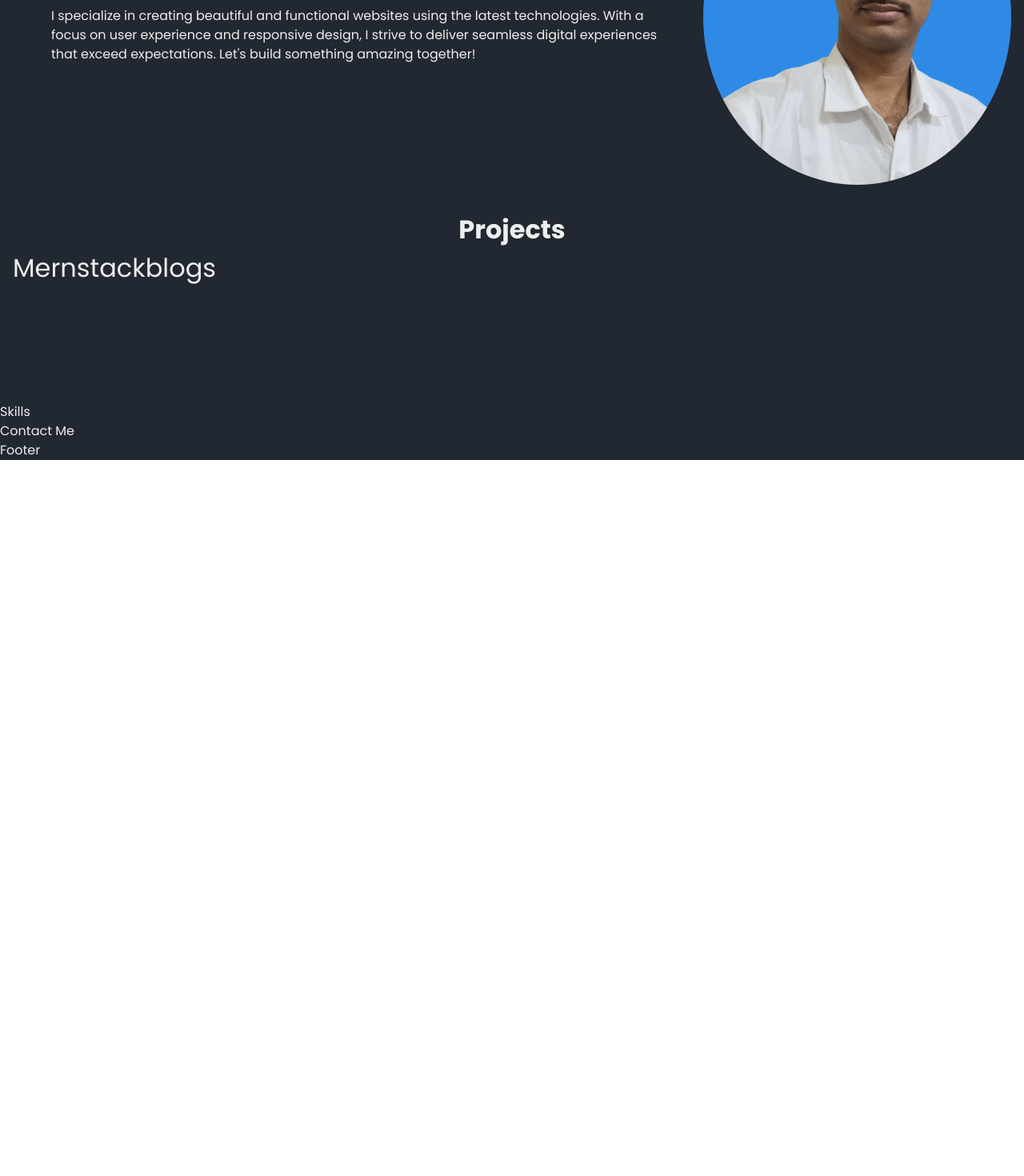
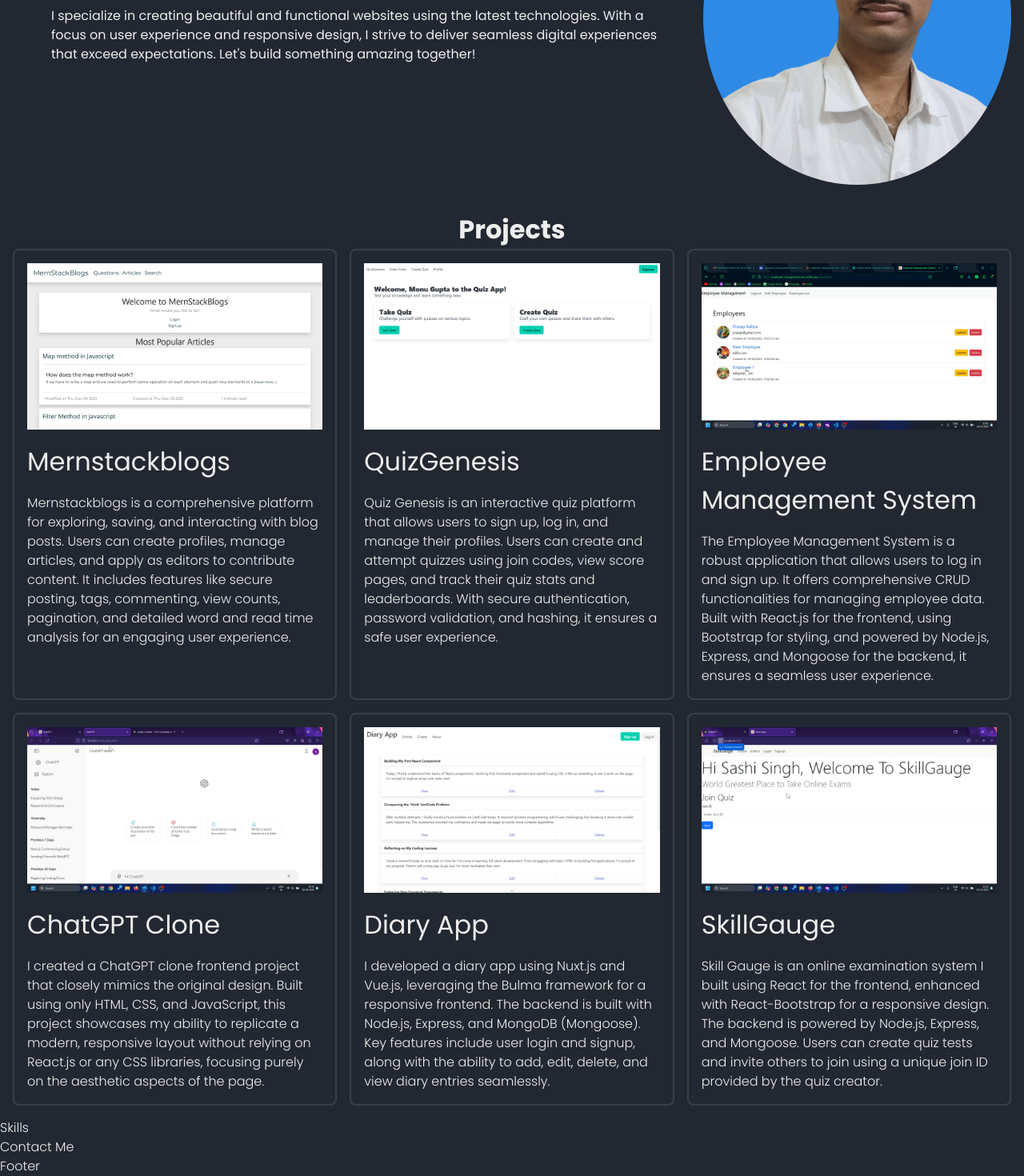
Before and after one commit to pkkrsingh877/Portfolio, a React (Vite) app: page / in a window 1280 px wide. Shown: the part 316-1786 px from the top of the page at 80% size. Before the commit the page ends 891 px from the top, so only its background shows below. Built offline with nearby package versions, Linux system fonts and the light colour scheme.

Commit message:
Projects Section Done, 6 Projects Added

```diff
--- a/src/App.jsx
+++ b/src/App.jsx
@@ -4,7 +4,7 @@ import Footer from './components/Footer';
 
 const App = () => {
   return (
-    <div className='flex flex-col bg-primary text-light font-poppins text-small'>
+    <div className='flex flex-col bg-primary text-light font-poppins text-small font-light'>
       <Header />
       <Main />
       <Footer />
--- a/src/components/Header.jsx
+++ b/src/components/Header.jsx
@@ -4,9 +4,9 @@ const Header = () => {
             <img src="/images/logos/dark.png" alt="dark Logo" className="w-[5rem]" />
             <div className="flex flex-row justify-around items-center gap-4 pr-4">
                 <a href="/" className="hover:text-accent">Home</a>
-                <a href="/projects" className="hover:text-accent">Projects</a>
-                <a href="/skills" className="hover:text-accent">Skills</a>
-                <a href="/contact" className="hover:text-accent">Contact Me</a>
+                <a href="#projects" className="hover:text-accent">Projects</a>
+                <a href="#skills" className="hover:text-accent">Skills</a>
+                <a href="#contact" className="hover:text-accent">Contact Me</a>
             </div>
         </nav>
     );
--- a/src/components/sections/Projects.jsx
+++ b/src/components/sections/Projects.jsx
@@ -1,16 +1,38 @@
 const Projects = () => {
     return (
-        <section className="flex flex-col p-4">
+        <section className="flex flex-col p-4" id="projects">
             <h1 className="font-bold text-large text-center">Projects</h1>
             <div className="grid grid-cols-3 gap-4">
-                <div className="h-[5rem] w-full">
-                    <h3 className="text-large">Mernstackblogs</h3>
+                <div className="w-full border-2 border-solid border-secondary rounded-lg">
+                    <img src="./images/projects/Mernstackblogs.png" alt="Mernstackblogs Image" className=" p-4" />
+                    <h3 className="text-large font-normal px-4">Mernstackblogs</h3>
+                    <p className="p-4">Mernstackblogs is a comprehensive platform for exploring, saving, and interacting with blog posts. Users can create profiles, manage articles, and apply as editors to contribute content. It includes features like secure posting, tags, commenting, view counts, pagination, and detailed word and read time analysis for an engaging user experience.</p>
                 </div>
-                <div className="h-[5rem] w-full"></div>
-                <div className="h-[5rem] w-full"></div>
-                <div className="h-[5rem] w-full"></div>
-                <div className="h-[5rem] w-full"></div>
-                <div className="h-[5rem] w-full"></div>
+                <div className="w-full border-2 border-solid border-secondary rounded-lg">
+                    <img src="./images/projects/QuizGenesis.png" alt="QuizGenesis Image" className=" p-4" />
+                    <h3 className="text-large font-normal px-4">QuizGenesis</h3>
+                    <p className="p-4">Quiz Genesis is an interactive quiz platform that allows users to sign up, log in, and manage their profiles. Users can create and attempt quizzes using join codes, view score pages, and track their quiz stats and leaderboards. With secure authentication, password validation, and hashing, it ensures a safe user experience.</p>
+                </div>
+                <div className="w-full border-2 border-solid border-secondary rounded-lg">
+                    <img src="./images/projects/Employee Management System.png" alt="Employee Management System Image" className=" p-4" />
+                    <h3 className="text-large font-normal px-4">Employee Management System</h3>
+                    <p className="p-4">The Employee Management System is a robust application that allows users to log in and sign up. It offers comprehensive CRUD functionalities for managing employee data. Built with React.js for the frontend, using Bootstrap for styling, and powered by Node.js, Express, and Mongoose for the backend, it ensures a seamless user experience.</p>
+                </div>
+                <div className="w-full border-2 border-solid border-secondary rounded-lg">
+                    <img src="./images/projects/ChatGPT Clone.png" alt="ChatGPT Clone Image" className=" p-4" />
+                    <h3 className="text-large font-normal px-4">ChatGPT Clone</h3>
+                    <p className="p-4">I created a ChatGPT clone frontend project that closely mimics the original design. Built using only HTML, CSS, and JavaScript, this project showcases my ability to replicate a modern, responsive layout without relying on React.js or any CSS libraries, focusing purely on the aesthetic aspects of the page.</p>
+                </div>
+                <div className="w-full border-2 border-solid border-secondary rounded-lg">
+                    <img src="./images/projects/Diary App.png" alt="Diary App Image" className=" p-4" />
+                    <h3 className="text-large font-normal px-4">Diary App</h3>
+                    <p className="p-4">I developed a diary app using Nuxt.js and Vue.js, leveraging the Bulma framework for a responsive frontend. The backend is built with Node.js, Express, and MongoDB (Mongoose). Key features include user login and signup, along with the ability to add, edit, delete, and view diary entries seamlessly.</p>
+                </div>
+                <div className="w-full border-2 border-solid border-secondary rounded-lg">
+                    <img src="./images/projects/SkillGauge.png" alt="SkillGauge Image" className=" p-4" />
+                    <h3 className="text-large font-normal px-4">SkillGauge</h3>
+                    <p className="p-4">Skill Gauge is an online examination system I built using React for the frontend, enhanced with React-Bootstrap for a responsive design. The backend is powered by Node.js, Express, and Mongoose. Users can create quiz tests and invite others to join using a unique join ID provided by the quiz creator.</p>
+                </div>
             </div>
         </section>
     );
--- a/src/output.css
+++ b/src/output.css
@@ -554,18 +554,6 @@ video {
   display: none;
 }
 
-.absolute {
-  position: absolute;
-}
-
-.relative {
-  position: relative;
-}
-
-.inset-0 {
-  inset: 0px;
-}
-
 .flex {
   display: flex;
 }
@@ -574,52 +562,12 @@ video {
   display: grid;
 }
 
-.h-20 {
-  height: 5rem;
-}
-
-.h-\[10rem\] {
-  height: 10rem;
-}
-
-.h-\[50rem\] {
-  height: 50rem;
-}
-
-.h-\[40rem\] {
-  height: 40rem;
-}
-
-.h-\[5rem\] {
-  height: 5rem;
-}
-
 .w-\[100\%\] {
   width: 100%;
 }
 
 .w-\[5rem\] {
   width: 5rem;
-}
-
-.w-20 {
-  width: 5rem;
-}
-
-.w-\[10rem\] {
-  width: 10rem;
-}
-
-.w-\[50rem\] {
-  width: 50rem;
-}
-
-.w-\[40rem\] {
-  width: 40rem;
-}
-
-.w-\[20rem\] {
-  width: 20rem;
 }
 
 .w-full {
@@ -642,10 +590,6 @@ video {
   align-items: center;
 }
 
-.justify-center {
-  justify-content: center;
-}
-
 .justify-between {
   justify-content: space-between;
 }
@@ -666,19 +610,43 @@ video {
   border-radius: 50%;
 }
 
-.bg-black {
-  --tw-bg-opacity: 1;
-  background-color: rgb(0 0 0 / var(--tw-bg-opacity));
+.rounded {
+  border-radius: 0.5rem;
+}
+
+.rounded-md {
+  border-radius: 0.375rem;
+}
+
+.rounded-3xl {
+  border-radius: 1.5rem;
+}
+
+.rounded-lg {
+  border-radius: 0.5rem;
+}
+
+.border-2 {
+  border-width: 2px;
+}
+
+.border-solid {
+  border-style: solid;
+}
+
+.border-accent {
+  --tw-border-opacity: 1;
+  border-color: rgb(0 173 181 / var(--tw-border-opacity));
+}
+
+.border-secondary {
+  --tw-border-opacity: 1;
+  border-color: rgb(57 62 70 / var(--tw-border-opacity));
 }
 
 .bg-primary {
   --tw-bg-opacity: 1;
   background-color: rgb(34 40 49 / var(--tw-bg-opacity));
-}
-
-.bg-emerald-500 {
-  --tw-bg-opacity: 1;
-  background-color: rgb(16 185 129 / var(--tw-bg-opacity));
 }
 
 .p-12 {
@@ -693,8 +661,17 @@ video {
   padding: 1rem;
 }
 
+.px-4 {
+  padding-left: 1rem;
+  padding-right: 1rem;
+}
+
 .pr-4 {
   padding-right: 1rem;
+}
+
+.pb-4 {
+  padding-bottom: 1rem;
 }
 
 .text-center {
@@ -721,6 +698,10 @@ video {
   font-size: 1rem;
 }
 
+.font-bold {
+  font-weight: 700;
+}
+
 .font-extrabold {
   font-weight: 800;
 }
@@ -733,27 +714,9 @@ video {
   font-weight: 400;
 }
 
-.font-bold {
-  font-weight: 700;
-}
-
 .text-light {
   --tw-text-opacity: 1;
   color: rgb(238 238 238 / var(--tw-text-opacity));
-}
-
-.opacity-0 {
-  opacity: 0;
-}
-
-.transition-opacity {
-  transition-property: opacity;
-  transition-timing-function: cubic-bezier(0.4, 0, 0.2, 1);
-  transition-duration: 150ms;
-}
-
-.duration-300 {
-  transition-duration: 300ms;
 }
 
 * {
@@ -775,7 +738,3 @@ body {
   --tw-text-opacity: 1;
   color: rgb(0 173 181 / var(--tw-text-opacity));
 }
-
-.hover\:opacity-50:hover {
-  opacity: 0.5;
-}
```
Also changed, not shown: public/images/projects/Employee Management System.png (renamed from public/images/projects/Employee Managment System.png).
